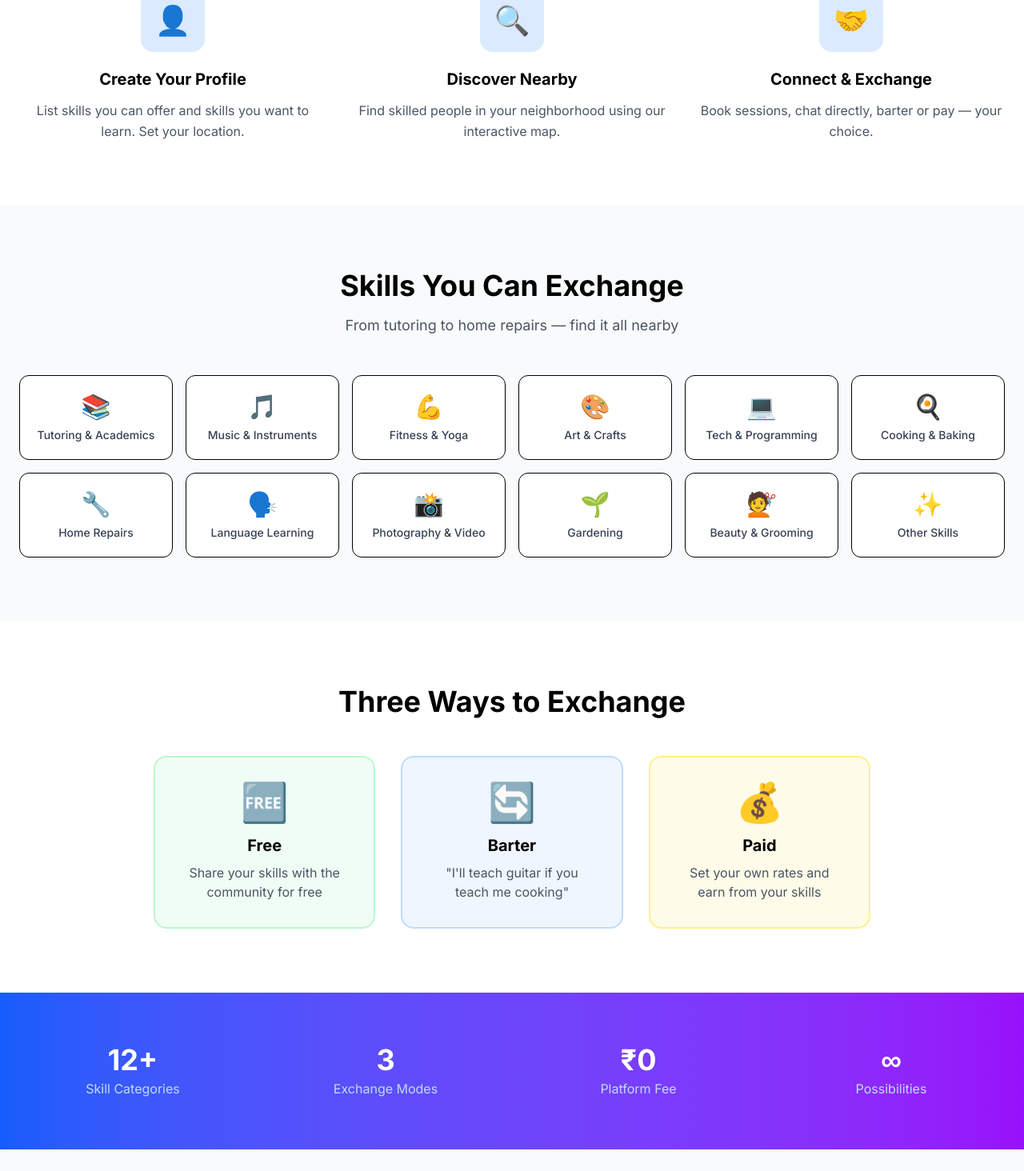
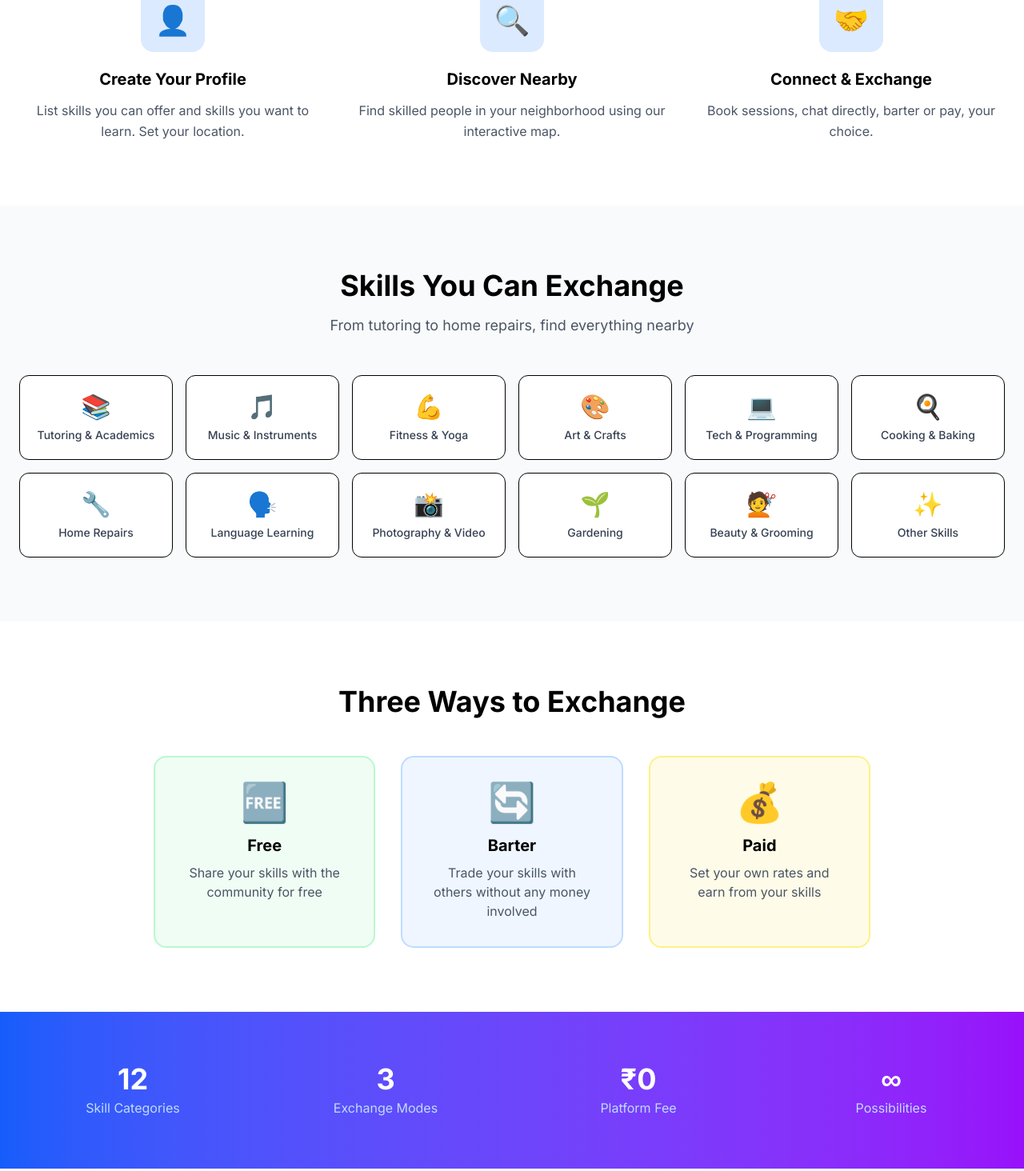
Before and after one commit to tejas-singh-0212/SkillHub, a Next.js app in the folder skillhub/: page / in a window 1280 px wide. Shown: the part 866-2330 px from the top of the page at 80% size. Built offline with nearby package versions, Linux system fonts and the light colour scheme; no server answers.

Commit message:
fixed landing page

```diff
--- a/skillhub/src/app/page.js
+++ b/skillhub/src/app/page.js
@@ -19,8 +19,8 @@ export default function HomePage() {
               <span className="text-yellow-300">Build Community</span>
             </h1>
             <p className="text-xl md:text-2xl text-blue-100 mb-8 leading-relaxed">
-              Offer your talents. Learn something new. Barter, pay, or share for
-              free, all within your local neighborhood.
+              Offer your talents. Learn something new.
+              Barter, pay, or share for free, all within your local neighborhood.
             </p>
             <div className="flex flex-wrap gap-4">
               {!loading && !user ? (
@@ -80,7 +80,7 @@ export default function HomePage() {
               {
                 icon: "🤝",
                 title: "Connect & Exchange",
-                desc: "Book sessions, chat directly, barter or pay — your choice.",
+                desc: "Book sessions, chat directly, barter or pay, your choice.",
               },
             ].map((item, i) => (
               <div key={i} className="text-center">
@@ -102,7 +102,7 @@ export default function HomePage() {
             Skills You Can Exchange
           </h2>
           <p className="text-gray-600 text-center mb-12 text-lg">
-            From tutoring to home repairs — find it all nearby
+            From tutoring to home repairs, find everything nearby
           </p>
           <div className="grid grid-cols-2 sm:grid-cols-3 md:grid-cols-4 lg:grid-cols-6 gap-4">
             {SKILL_CATEGORIES.map((cat) => (
@@ -138,7 +138,7 @@ export default function HomePage() {
               {
                 icon: "🔄",
                 title: "Barter",
-                desc: "\"I'll teach guitar if you teach me cooking\"",
+                desc: "Trade your skills with others without any money involved",
                 color: "bg-blue-50 border-blue-200",
               },
               {
@@ -166,7 +166,7 @@ export default function HomePage() {
         <div className="max-w-7xl mx-auto px-6">
           <div className="grid grid-cols-2 md:grid-cols-4 gap-8 text-center">
             {[
-              { number: "12+", label: "Skill Categories" },
+              { number: "12", label: "Skill Categories" },
               { number: "3", label: "Exchange Modes" },
               { number: "₹0", label: "Platform Fee" },
               { number: "∞", label: "Possibilities" },
```
